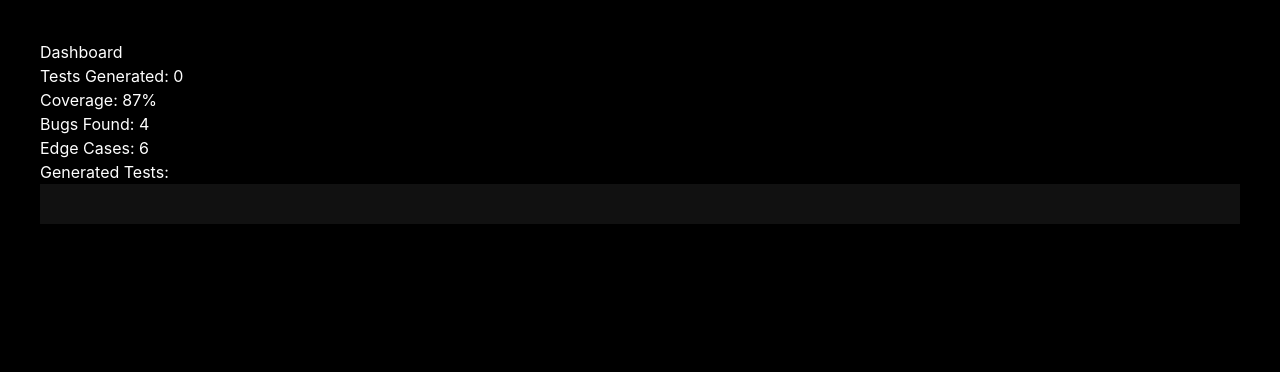
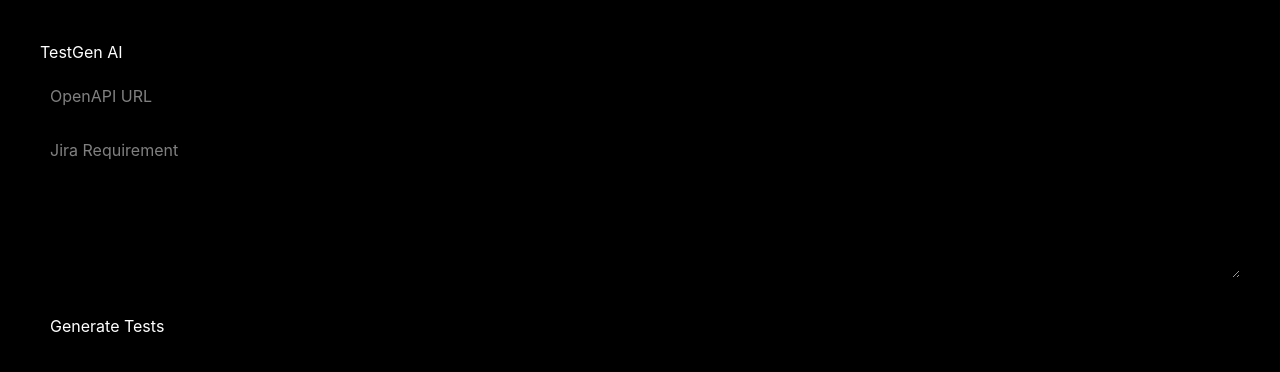
Before and after one commit to divya2538/testgen-ai, a React app in the folder frontend/: page /dashboard in a window 1280 px wide. Shown: the top 372 px of the page. Built offline with nearby package versions, Linux system fonts and the light colour scheme; the HTML template or start-up script is replaced by a standard one.

Commit message:
Update App.jsx

```diff
--- a/frontend/src/App.jsx
+++ b/frontend/src/App.jsx
@@ -1,35 +1,37 @@
-import { Routes, Route } from "react-router-dom";
 import { useState } from "react";
 import LandingPage from "./pages/LandingPage";
 import Dashboard from "./pages/Dashboard";
 
 function App() {
+
   const [results, setResults] = useState(null);
 
+  const handleGenerate = (data) => {
+
+    setResults({
+      testsGenerated: 24,
+      coverage: 87,
+      bugsFound: 6,
+      edgeCases: 14,
+      generatedCode: data.tests,
+    });
+
+  };
+
   return (
-    <Routes>
-      <Route
-        path="/"
-        element={<LandingPage onGenerate={(data) => setResults(data)} />}
-      />
 
-      <Route
-        path="/dashboard"
-        element={
-          <Dashboard
-            results={
-              results || {
-                tests: [],
-                coverage: 87,
-                bugsFound: 4,
-                edgeCases: 6,
-              }
-            }
-          />
-        }
-      />
-    </Routes>
+    <div>
+
+      {!results ? (
+        <LandingPage onGenerate={handleGenerate} />
+      ) : (
+        <Dashboard results={results} />
+      )}
+
+    </div>
+
   );
+
 }
 
 export default App;
```
